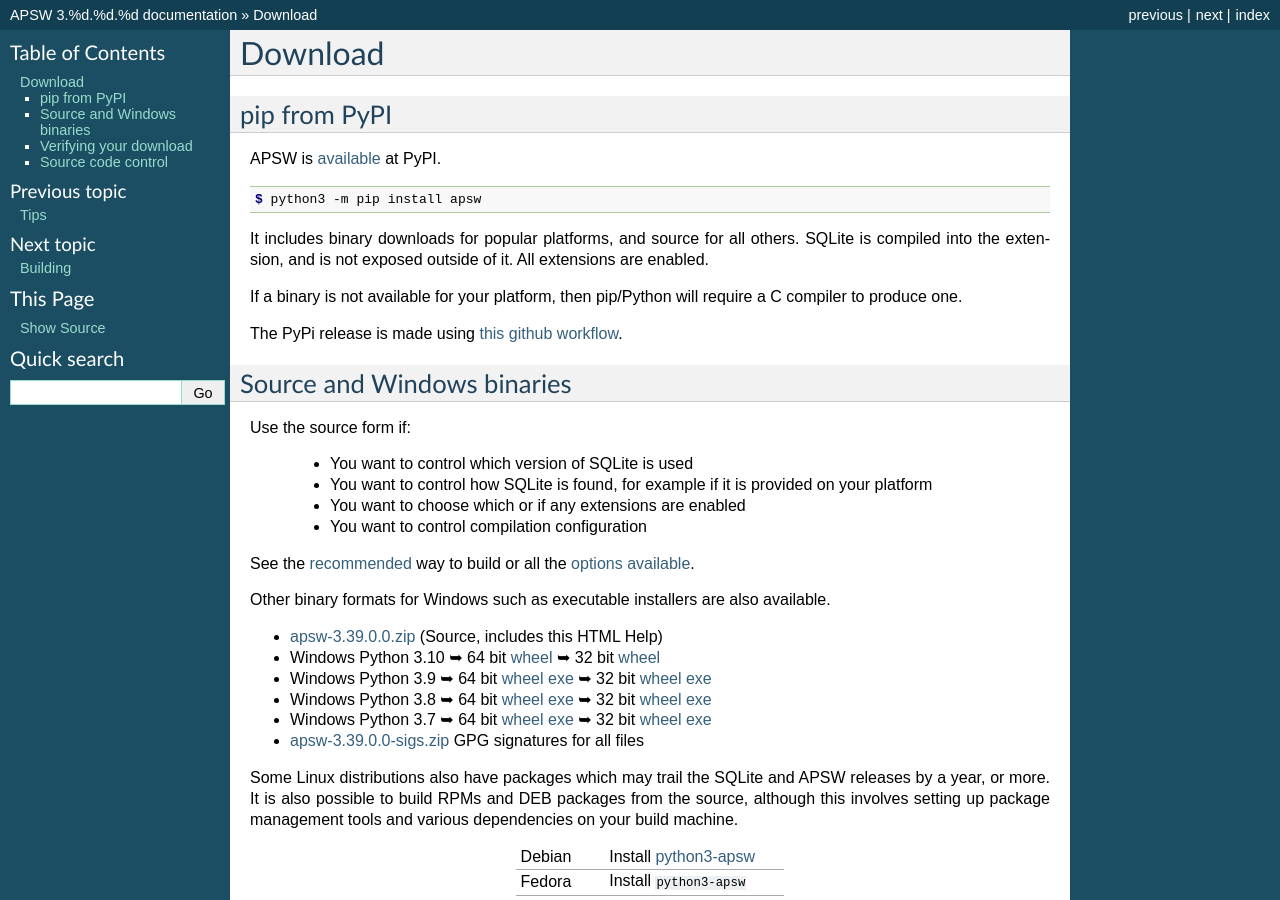
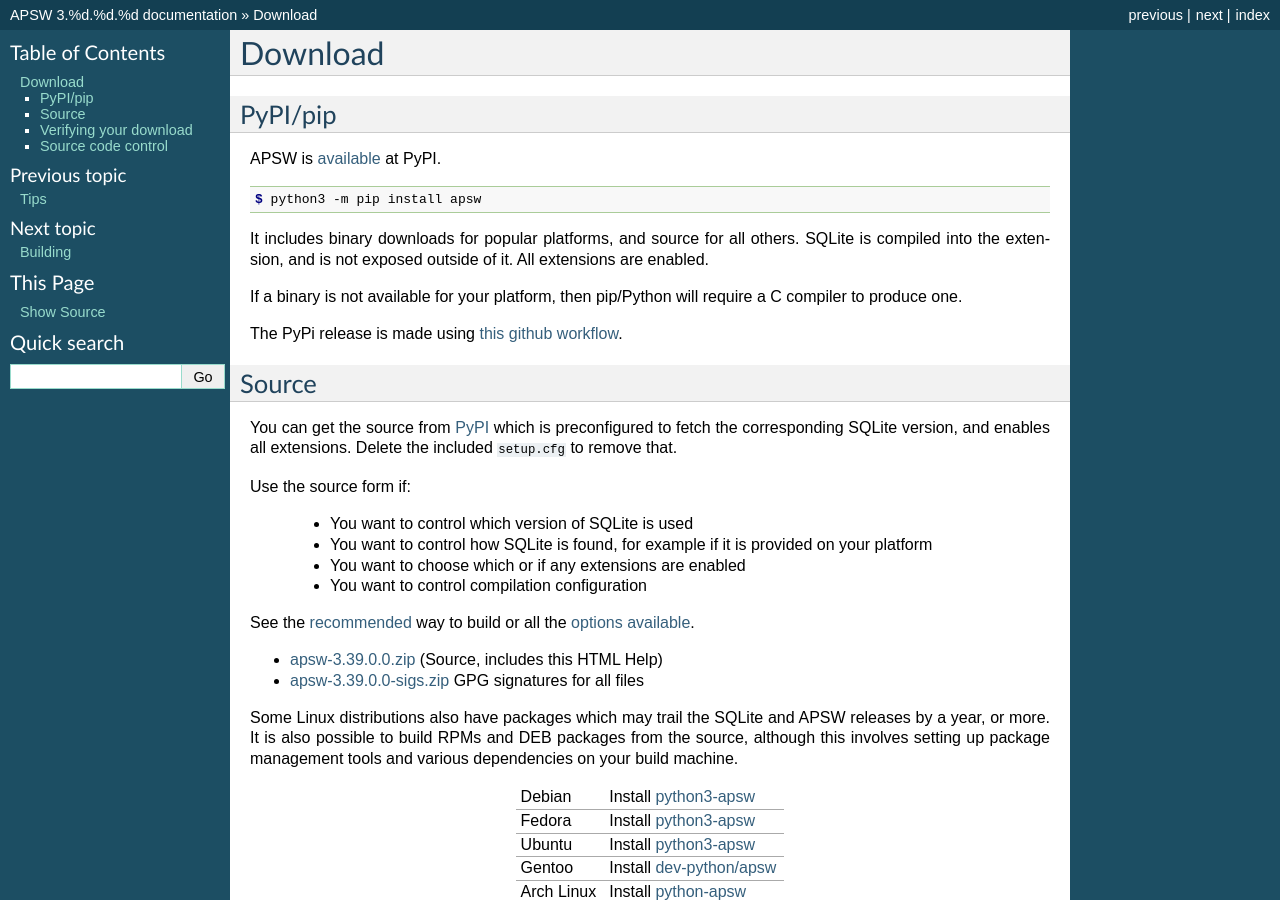
Before and after one commit to rogerbinns/apsw, a Sphinx documentation site: the page built from doc/download.rst, in a window 1280 px wide and 900 px high. Built offline with Sphinx 7.4.7, drawn with Linux system fonts in a browser that asks for light colours; pages that are not in the unit, such as notebooks, are missing from menus; the version number is read from the project's files by our own code.

Commit message:
Drop separately provided Windows binaries

```diff
--- a/doc/changes.rst
+++ b/doc/changes.rst
@@ -6,7 +6,8 @@
 ====
 
 Updated building for PyPI to include more compiled platforms,
-including aarch64 (Linux) and universal (MacOS).
+including aarch64 (Linux) and universal (MacOS).  Windows binaries are
+no longer separately provided since PyPI has them.
 
 When the amalgamation is included into APSW, `SQLITE_MAX_ATTACHED
 <https://www.sqlite.org/limits.html#max_attached>`__ is set to 125 if
--- a/doc/download.rst
+++ b/doc/download.rst
@@ -1,8 +1,8 @@
 Download
 ********
 
-pip from PyPI
-=============
+PyPI/pip
+========
 
 APSW is `available <https://pypi.org/project/apsw/>`__ at PyPI.
 
@@ -22,8 +22,12 @@
 
 .. _source_and_binaries:
 
-Source and Windows binaries
-===========================
+Source
+======
+
+You can get the source from `PyPI <https://pypi.org/project/apsw/>`__ which is
+preconfigured to fetch the corresponding SQLite version, and enables all extensions.
+Delete the included :file:`setup.cfg` to remove that.
 
 Use the source form if:
 
@@ -36,30 +40,11 @@
 See the :ref:`recommended <recommended_build>` way to build or all the
 :ref:`options available <building>`.
 
-Other binary formats for Windows such as executable installers
-are also available.
-
 .. downloads-begin
 
 * `apsw-3.39.0.0.zip
   <https://github.com/rogerbinns/apsw/releases/download/3.39.0.0/apsw-3.39.0.0.zip>`__
   (Source, includes this HTML Help)
-
-* Windows Python 3.10
-  ➥ 64 bit  `wheel   <https://github.com/rogerbinns/apsw/releases/download/3.39.0.0/apsw-3.39.0.0-cp310-cp310-win_amd64.whl>`__
-  ➥ 32 bit  `wheel   <https://github.com/rogerbinns/apsw/releases/download/3.39.0.0/apsw-3.39.0.0-cp310-cp310-win32.whl>`__
-
-* Windows Python 3.9
-  ➥ 64 bit  `wheel   <https://github.com/rogerbinns/apsw/releases/download/3.39.0.0/apsw-3.39.0.0-cp39-cp39-win_amd64.whl>`__ `exe   <https://github.com/rogerbinns/apsw/releases/download/3.39.0.0/apsw-3.39.0.0.win-amd64-py3.9.exe>`__
-  ➥ 32 bit  `wheel   <https://github.com/rogerbinns/apsw/releases/download/3.39.0.0/apsw-3.39.0.0-cp39-cp39-win32.whl>`__ `exe   <https://github.com/rogerbinns/apsw/releases/download/3.39.0.0/apsw-3.39.0.0.win32-py3.9.exe>`__
-
-* Windows Python 3.8
-  ➥ 64 bit  `wheel   <https://github.com/rogerbinns/apsw/releases/download/3.39.0.0/apsw-3.39.0.0-cp38-cp38-win_amd64.whl>`__ `exe   <https://github.com/rogerbinns/apsw/releases/download/3.39.0.0/apsw-3.39.0.0.win-amd64-py3.8.exe>`__
-  ➥ 32 bit  `wheel   <https://github.com/rogerbinns/apsw/releases/download/3.39.0.0/apsw-3.39.0.0-cp38-cp38-win32.whl>`__ `exe   <https://github.com/rogerbinns/apsw/releases/download/3.39.0.0/apsw-3.39.0.0.win32-py3.8.exe>`__
-
-* Windows Python 3.7
-  ➥ 64 bit  `wheel   <https://github.com/rogerbinns/apsw/releases/download/3.39.0.0/apsw-3.39.0.0-cp37-cp37m-win_amd64.whl>`__ `exe   <https://github.com/rogerbinns/apsw/releases/download/3.39.0.0/apsw-3.39.0.0.win-amd64-py3.7.exe>`__
-  ➥ 32 bit  `wheel   <https://github.com/rogerbinns/apsw/releases/download/3.39.0.0/apsw-3.39.0.0-cp37-cp37m-win32.whl>`__ `exe   <https://github.com/rogerbinns/apsw/releases/download/3.39.0.0/apsw-3.39.0.0.win32-py3.7.exe>`__
 
 * `apsw-3.39.0.0-sigs.zip
   <https://github.com/rogerbinns/apsw/releases/download/3.39.0.0/apsw-3.39.0.0-sigs.zip>`__
@@ -73,17 +58,17 @@
 up package management tools and various dependencies on your build
 machine.
 
-+-------------------+----------------------------------------------------------------------------------+
-| Debian            | Install `python3-apsw <http://packages.debian.org/python3-apsw>`__               |
-+-------------------+----------------------------------------------------------------------------------+
-| Fedora            | Install ``python3-apsw``                                                         |
-+-------------------+----------------------------------------------------------------------------------+
-| Ubuntu            | Install ``python3-apsw``                                                         |
-+-------------------+----------------------------------------------------------------------------------+
-| Gentoo            | Install `dev-python/apsw <http://packages.gentoo.org/package/dev-python/apsw>`_  |
-+-------------------+----------------------------------------------------------------------------------+
-| Arch Linux        | Install `python-apsw <https://www.archlinux.org/packages/?q=apsw>`__             |
-+-------------------+----------------------------------------------------------------------------------+
++-------------------+------------------------------------------------------------------------------------------------------+
+| Debian            | Install `python3-apsw <http://packages.debian.org/python3-apsw>`__                                   |
++-------------------+------------------------------------------------------------------------------------------------------+
+| Fedora            | Install `python3-apsw <https://packages.fedoraproject.org/pkgs/python-apsw/>`__                      |
++-------------------+------------------------------------------------------------------------------------------------------+
+| Ubuntu            | Install `python3-apsw <https://packages.ubuntu.com/search?suite=all&searchon=names&keywords=apsw>`__ |
++-------------------+------------------------------------------------------------------------------------------------------+
+| Gentoo            | Install `dev-python/apsw <http://packages.gentoo.org/package/dev-python/apsw>`_                      |
++-------------------+------------------------------------------------------------------------------------------------------+
+| Arch Linux        | Install `python-apsw <https://www.archlinux.org/packages/?q=apsw>`__                                 |
++-------------------+------------------------------------------------------------------------------------------------------+
 
 .. _verifydownload:
 
```
Also changed, not shown: 2 other files.
